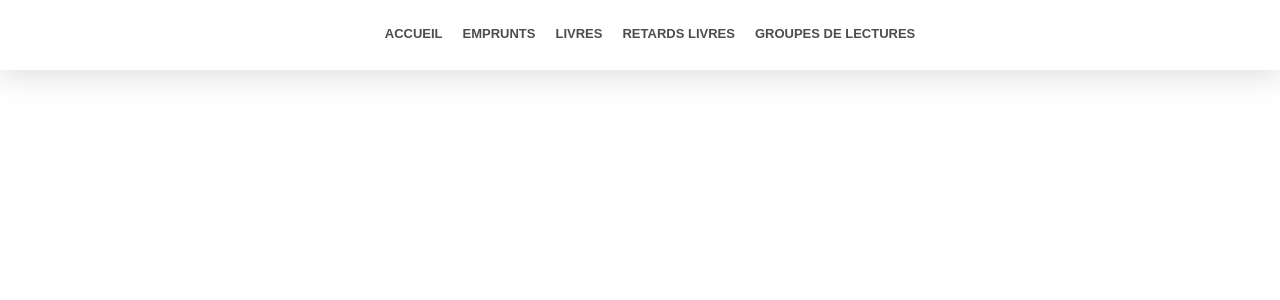
After one commit to Chaochao-z/django-biblotheque, a Django app: page /libraire in a window 1280 px wide. The commit adds this page. Shown: the top 300 px of the page. Run offline with Django 4.2, Linux system fonts and the light colour scheme.

Commit message:
Navbar libraire

```diff
--- a/bibliotheque/settings.py
+++ b/bibliotheque/settings.py
@@ -125,3 +125,8 @@ STATIC_URL = 'static/'
 DEFAULT_AUTO_FIELD = 'django.db.models.BigAutoField'
 
 AUTH_USER_MODEL = 'accounts.CustomUser'
+
+STATICFILES_DIRS = [
+    BASE_DIR / "static",
+    '/var/www/static/',
+]
--- a/bibliotheque/urls.py
+++ b/bibliotheque/urls.py
@@ -23,5 +23,6 @@ urlpatterns = [
     path('register', accounts_views.register, name="register"),
     path('login', accounts_views.connexion, name="login"),
     path('logout', accounts_views.deconnexion, name="logout"),
+    path('libraire',livre_views.libraire, name="libraire"),
     path('admin/', admin.site.urls),
 ]
--- a/livre/views.py
+++ b/livre/views.py
@@ -4,3 +4,6 @@ from django.shortcuts import render
 # Create your views here.
 def index(request):
     return render(request, 'test.html', context={})
+
+def libraire(request):
+    return render(request, 'libraire/index.html')
--- /dev/null
+++ b/static/css/main.css
@@ -0,0 +1,132 @@
+section{
+    font-family: "Public Sans", sans-serif;
+}
+
+body{
+    margin: 0;
+}
+
+.section-navbar{
+    height: 70px;
+    display: flex;
+    align-items: center;
+    margin: 0 auto;
+    padding: 0 20px;
+    z-index: 20;
+}
+
+.nav-logo{
+    text-decoration: none;
+    display: flex;
+    background-color: transparent;
+    justify-content: flex-end;
+}
+
+.nav-logo-span{
+    box-sizing: border-box;
+    display: inline-block;
+    overflow: hidden;
+    width: initial;
+    height: initial;
+    background: none;
+    opacity: 1;
+    border: 0;
+    margin: 0;
+    padding: 0;
+    position: relative;
+    max-width: 100%;
+}
+
+.div-navbar{
+    min-height: 70px;
+    background-color: white;
+    z-index: 20;
+    position: fixed;
+    display: flex;
+    align-items: center;
+    width: 100%;
+    box-shadow: rgb(100 100 111 / 20%) 0px 7px 29px 0px
+}
+
+.section-navbar-center-div{
+    display: flex;
+
+}
+
+.div-logo{
+    text-align: center;
+}
+
+.section-navbar-center{
+    display: flex;
+    margin: 0 auto;
+    height: 100%;
+    align-items: center;
+    grid-column-gap: 10px;
+    column-gap: 10px;
+}
+
+.section-navbar-center-span{
+    text-transform: uppercase;
+    padding: 0;
+    font-weight: 600;
+    font-family: Public Sans,sans-serif;
+    font-size: 13px;
+    color: #4d4d4d;
+
+    display: flex;
+    align-items: center;
+    flex-shrink: 0;
+    flex-grow: 1;
+    border-bottom: 4px solid transparent;
+    padding: 0 10px;
+}
+
+.section-navbar-center-span a{
+    text-decoration: none;
+    color: #4d4d4d;
+}
+
+.section-navbar-center-span a:visited{
+    color: #4d4d4d;
+}
+
+.section-navbar-center-span span:hover{
+    color: #AF0202;
+}
+
+.section-navbar-center-span-margin{
+    margin-left: 20px;
+}
+
+.section-navbar-right{
+    display: flex;
+    align-items: center;
+    height: 100%;
+}
+
+.section-navbar-right a{
+    text-decoration: none;
+}
+
+.section-navbar-right-span{
+    display: flex;
+    flex-direction: column;
+    align-items: center;
+    text-align: center;
+    cursor: pointer;
+    position: relative;
+}
+
+.section-navbar-right-span svg{
+    width: 15px;
+}
+
+.section-navbar-right-span span{
+    display: block;
+    font-size: 13px;
+    color: #00a9cd;/*#AF0202 #00a9cd*/
+    text-transform: uppercase;
+    font-weight: 400;
+    margin: 0 20px;
+}
--- a/templates/index.html
+++ b/templates/index.html
@@ -5,6 +5,8 @@
     <meta name="viewport"
           content="width=device-width, user-scalable=no, initial-scale=1.0, maximum-scale=1.0, minimum-scale=1.0">
     <meta http-equiv="X-UA-Compatible" content="ie=edge">
+    {% load static %}
+    <link rel="stylesheet" type='text/css' href="{% static '/css/main.css' %}">
     <title>jem</title>
 </head>
 <body>
--- /dev/null
+++ b/templates/libraire/base-libraire.html
@@ -0,0 +1,45 @@
+<!doctype html>
+<html lang="fr">
+<head>
+    <meta charset="UTF-8">
+    <meta name="viewport"
+          content="width=device-width, user-scalable=no, initial-scale=1.0, maximum-scale=1.0, minimum-scale=1.0">
+    <meta http-equiv="X-UA-Compatible" content="ie=edge">
+    {% load static %}
+    <link rel="stylesheet" type='text/css' href="{% static '/css/main.css' %}">
+    <title>Libraire Admin</title>
+</head>
+<body>
+    <div class="div-navbar">
+        <section class="section-navbar">
+            <section class="section-navbar-center" id="section-navbar-center">
+                <div class="section-navbar-center-div">
+                    <span class="section-navbar-center-span section-navbar-center-span-margin">
+                         <a href=""><span>Accueil</span></a>
+                    </span>
+                    <span class="section-navbar-center-span">
+                        <a href=""><span>Emprunts</span></a>
+                    </span>
+                    <span class="section-navbar-center-span">
+                        <a href=""><span>Livres</span></a>
+                    </span>
+                    <span class="section-navbar-center-span">
+                        <a href=""><span>Retards livres</span></a>
+                    </span>
+                    <span class="section-navbar-center-span">
+                        <a href=""><span>Groupes de lectures</span></a>
+                    </span>
+
+
+                </div>
+
+            </section>
+
+
+        </section>
+
+    </div>
+    {% block content %}
+    {% endblock %}
+</body>
+</html>
--- /dev/null
+++ b/templates/libraire/index.html
@@ -0,0 +1,4 @@
+{% extends 'libraire/base-libraire.html' %}
+
+{% block content %}
+    {% endblock %}
```
Also changed, not shown: accounts/models.py (+21 -0 lines), accounts/migrations/0002_biliotheque_livre_pret.py (added), db.sqlite3.
